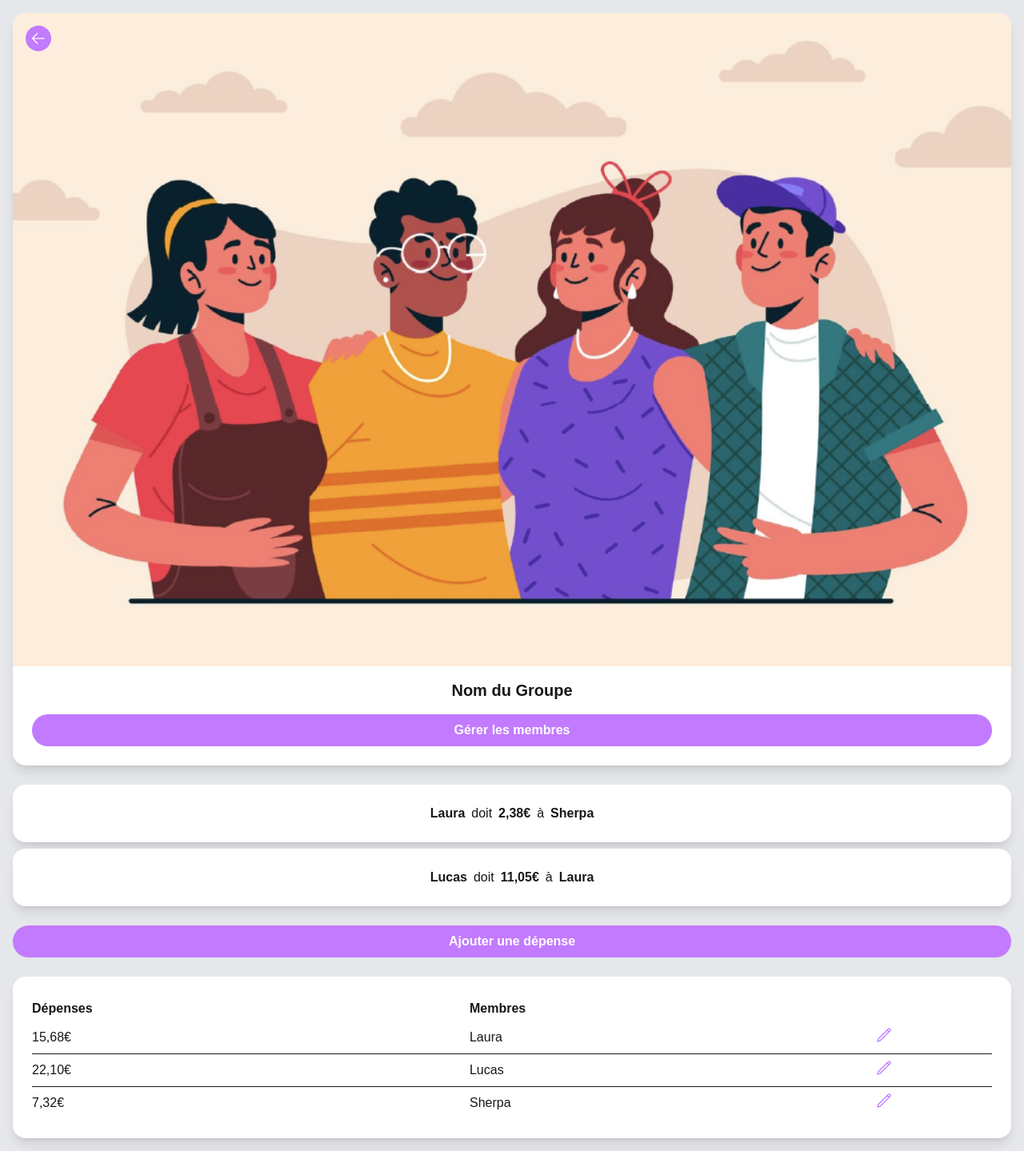
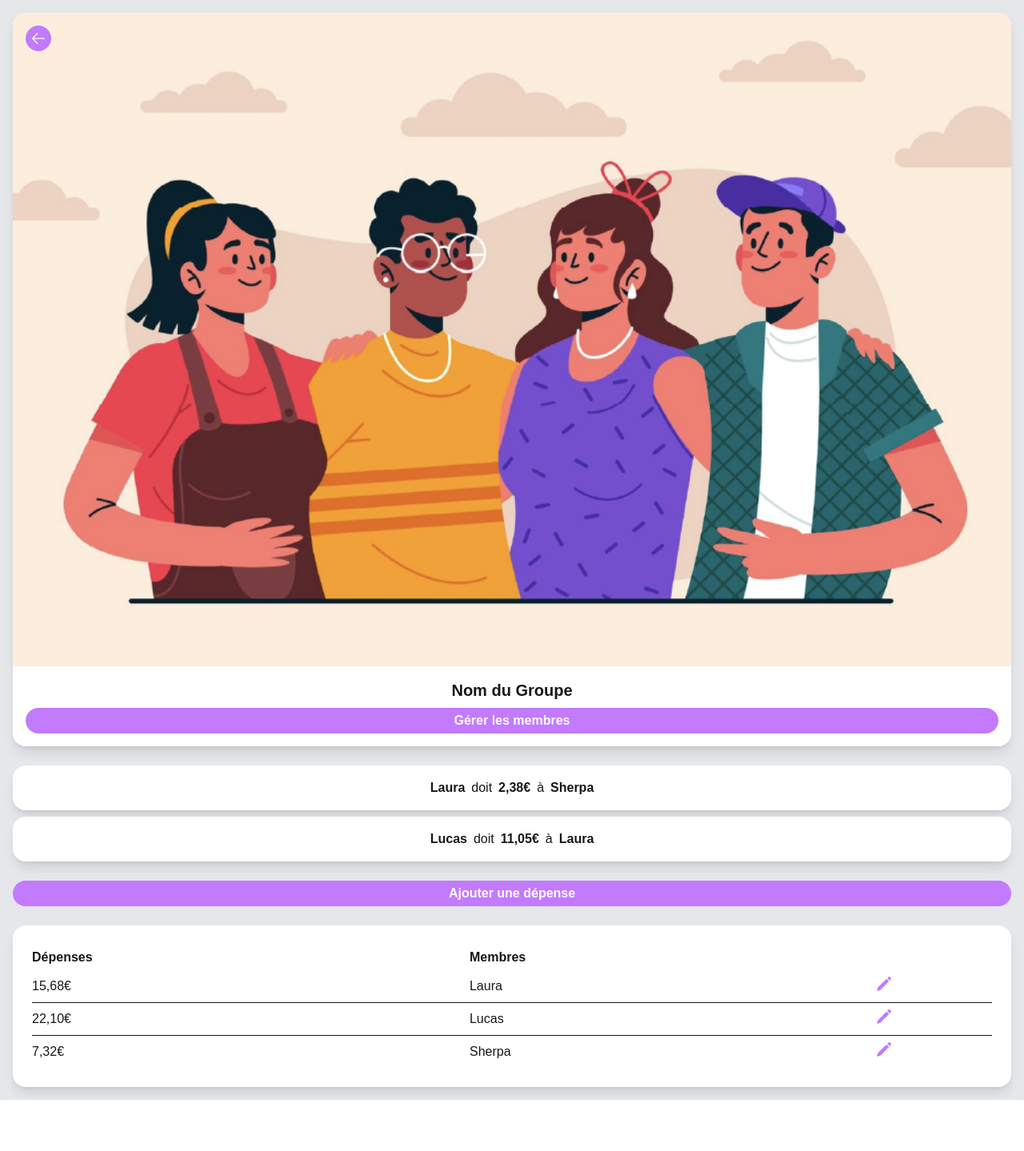
Before and after one commit to lturjman/execo-frontend, a Next.js app: page /groups/1 in a window 1280 px wide. Shown: the whole page at 80% size. After the commit the page ends 1375 px from the top, so only its background shows below. Built offline with nearby package versions, Linux system fonts and the light colour scheme.

Commit message:
fix button

```diff
--- a/app/components/Button.js
+++ /dev/null
@@ -1,10 +0,0 @@
-export default function Button({ text, onClick }) {
-  return (
-    <button
-      onClick={onClick}
-      className="w-full mx-6 bg-purple-400 text-white font-semibold py-2 rounded-full"
-    >
-      {text}
-    </button>
-  );
-}
--- a/app/groups/[id]/page.js
+++ b/app/groups/[id]/page.js
@@ -1,11 +1,12 @@
 import Image from "next/image";
-import Button from "app/components/Button";
+import Button from "@/components/Button";
+import { ArrowLeftIcon, PencilIcon } from "@heroicons/react/24/solid";
 
 export default function GroupPage() {
   return (
     <div className="p-4 space-y-6 bg-gray-200 min-h-screen">
-      {/* Header du groupe */}
-      <header className="w-full bg-white rounded-2xl shadow-lg overflow-hidden relative pb-6">
+      <div className="w-full bg-white rounded-2xl shadow-lg overflow-hidden relative ">
+        <div>
           <Image
             src="/images/groupImg.png"
             alt="Image de groupe"
@@ -13,38 +14,28 @@ export default function GroupPage() {
             height={100}
             className="object-cover w-full h-full"
           />
-        <button className="absolute top-4 left-4 rounded-full w-8 h-8 flex items-center justify-center bg-purple-400">
-          <svg
-            xmlns="http://www.w3.org/2000/svg"
-            fill="none"
-            viewBox="0 0 24 24"
-            strokeWidth={1.5}
-            stroke="currentColor"
-            className="size-5 text-white"
-          >
-            <path
-              strokeLinecap="round"
-              strokeLinejoin="round"
-              d="M10.5 19.5 3 12m0 0 7.5-7.5M3 12h18"
-            />
-          </svg>
-        </button>
-        <h1 className="text-center text-xl font-semibold p-4">Nom du Groupe</h1>
-        <div className=" flex justify-center">
-          <Button text="Gérer les membres" />
+
+          <Button rounded="true" className="absolute">
+            <ArrowLeftIcon className="size-5 text-white" />
+          </Button>
         </div>
-      </header>
+
+        <div className="p-4 space-y-2">
+          <h1 className="text-center text-xl font-semibold">Nom du Groupe</h1>
+          <Button>Gérer les membres</Button>
+        </div>
+      </div>
 
       {/* Liste des dettes */}
       <section className="space-y-2">
-        <div className="w-full bg-white rounded-2xl shadow-lg overflow-hidden p-6 flex justify-center space-x-2">
+        <div className="w-full bg-white rounded-2xl shadow-lg overflow-hidden p-4 flex justify-center space-x-2">
           <span className="font-semibold">Laura</span>
           <span>doit</span>
           <span className="font-semibold">2,38€</span>
           <span>à</span>
           <span className="font-semibold">Sherpa</span>
         </div>
-        <div className="w-full bg-white rounded-2xl shadow-lg overflow-hidden p-6 flex justify-center space-x-2">
+        <div className="w-full bg-white rounded-2xl shadow-lg overflow-hidden p-4 flex justify-center space-x-2">
           <span className="font-semibold">Lucas</span>
           <span>doit</span>
           <span className="font-semibold">11,05€</span>
@@ -55,9 +46,7 @@ export default function GroupPage() {
 
       {/* Ajouter une dépense */}
       <section className="flex justify-center">
-        <button className="w-full bg-purple-400 text-white font-semibold py-2 rounded-full">
-          Ajouter une dépense
-        </button>
+        <Button>Ajouter une dépense</Button>
       </section>
 
       {/* Tableau des dépenses */}
@@ -76,20 +65,7 @@ export default function GroupPage() {
               <td>Laura</td>
               <td>
                 <button>
-                  <svg
-                    xmlns="http://www.w3.org/2000/svg"
-                    fill="none"
-                    viewBox="0 0 24 24"
-                    strokeWidth={1.5}
-                    stroke="currentColor"
-                    className="size-5 text-purple-400"
-                  >
-                    <path
-                      strokeLinecap="round"
-                      strokeLinejoin="round"
-                      d="m16.862 4.487 1.687-1.688a1.875 1.875 0 1 1 2.652 2.652L6.832 19.82a4.5 4.5 0 0 1-1.897 1.13l-2.685.8.8-2.685a4.5 4.5 0 0 1 1.13-1.897L16.863 4.487Zm0 0L19.5 7.125"
-                    />
-                  </svg>
+                  <PencilIcon className="size-5 text-purple-400" />
                 </button>
               </td>
             </tr>
@@ -98,20 +74,7 @@ export default function GroupPage() {
               <td>Lucas</td>
               <td>
                 <button>
-                  <svg
-                    xmlns="http://www.w3.org/2000/svg"
-                    fill="none"
-                    viewBox="0 0 24 24"
-                    strokeWidth={1.5}
-                    stroke="currentColor"
-                    className="size-5 text-purple-400"
-                  >
-                    <path
-                      strokeLinecap="round"
-                      strokeLinejoin="round"
-                      d="m16.862 4.487 1.687-1.688a1.875 1.875 0 1 1 2.652 2.652L6.832 19.82a4.5 4.5 0 0 1-1.897 1.13l-2.685.8.8-2.685a4.5 4.5 0 0 1 1.13-1.897L16.863 4.487Zm0 0L19.5 7.125"
-                    />
-                  </svg>
+                  <PencilIcon className="size-5 text-purple-400" />
                 </button>
               </td>
             </tr>
@@ -120,20 +83,7 @@ export default function GroupPage() {
               <td>Sherpa</td>
               <td>
                 <button>
-                  <svg
-                    xmlns="http://www.w3.org/2000/svg"
-                    fill="none"
-                    viewBox="0 0 24 24"
-                    strokeWidth={1.5}
-                    stroke="currentColor"
-                    className="size-5 text-purple-400"
-                  >
-                    <path
-                      strokeLinecap="round"
-                      strokeLinejoin="round"
-                      d="m16.862 4.487 1.687-1.688a1.875 1.875 0 1 1 2.652 2.652L6.832 19.82a4.5 4.5 0 0 1-1.897 1.13l-2.685.8.8-2.685a4.5 4.5 0 0 1 1.13-1.897L16.863 4.487Zm0 0L19.5 7.125"
-                    />
-                  </svg>
+                  <PencilIcon className="size-5 text-purple-400" />
                 </button>
               </td>
             </tr>
--- /dev/null
+++ b/components/Button.js
@@ -0,0 +1,17 @@
+import { twMerge } from "tailwind-merge";
+
+export default function Button({ children, onClick, rounded, className }) {
+  function getClassName() {
+    return twMerge(
+      "top-4 left-4 rounded-full size-8 flex items-center justify-center bg-purple-400 text-white font-semibold py-2",
+      rounded ? "size-8" : "w-full",
+      className
+    );
+  }
+
+  return (
+    <button onClick={onClick} className={getClassName()}>
+      {children}
+    </button>
+  );
+}
```
Also changed, not shown: package.json (+5 -3 lines), 1 other file (tests, documents, lock files or other folders). Lines whose indentation alone changed are shown as unchanged.
